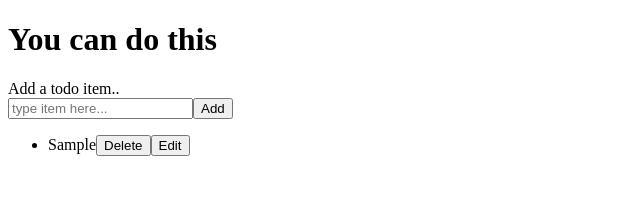
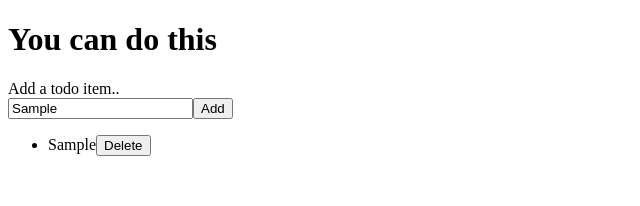
Before and after one commit to ElleDavis/React_todoList, a React (Create React App) app: page / in a window 1280 px wide. Both pictures are taken after typing "Sample" into the empty fields and a click on the button "Add". Shown: the top 206 px of the page, without its empty margins (0-640 px from the left). Built offline with nearby package versions, Linux system fonts and the light colour scheme.

Commit message:
separated components

```diff
--- a/src/App.js
+++ b/src/App.js
@@ -1,7 +1,12 @@
 import React, {Component} from 'react';
-import Greet from './greet'
+import Greet from './greet';
+import AddItem from './add_Item';
+import DeleteItem from './delete_Item';
+// import UseEffect from './useEffect';
 
-
+// separate components
+// pass props to new comp
+// changes func to Arr Func
 
 class App extends Component {
   constructor(props){
@@ -15,7 +20,7 @@ class App extends Component {
 
 
 //For adding Local storage
-updateInput(key,value){
+updateInput=(key,value)=>{
   //update react state
   this.setState({
   [key]:value
@@ -24,7 +29,7 @@ updateInput(key,value){
 
 
 //Add Item Function
-addItem(){
+addItem=()=>{
   //create item with unique ID
   const newItem={
     id:1+ Math.random(),
@@ -46,7 +51,7 @@ addItem(){
 
 
 //Delete item Function
-deleteItem(id){
+deleteItem=(id)=>{
   //copy current list of items
   const list = [...this.state.list];
 
@@ -55,13 +60,6 @@ deleteItem(id){
   this.setState({list:updatedList});
 }
 
-editItem(id){
-  //copy current list of items
-const editlist = [...this.state.list];
-
-  //update Editted item
-
-}
 //Add item section
   render() {
     return (
@@ -71,37 +69,22 @@ const editlist = [...this.state.list];
         <div className='greet'>
           <Greet/>
         </div>
-
-          Add a todo item..
-          <br></br>
-          <input
-            type='text'
-            placeholder='type item here...'
-            value={this.state.newItem}
-            onChange={e => this.updateInput('newItem', e.target.value)}
-          />
-          <button onClick={()=>this.addItem()}>
-            Add
-          </button>
-          <br/>
           <div>
-
+          <AddItem new_Item={this.state.newItem} updateInput={this.updateInput} addItem={this.addItem}/>
+          </div>
+          <div>
+            <DeleteItem deleteItem={this.deleteItem}/>
           </div>
 
           <ul>
-            {this.state.list.map(item=>{
-              return(
-                <li key={item.id}>
-                  {item.value}
-                  <button onClick={()=> this.deleteItem(item.id)}
-                  >Delete</button>
-
-
-                  <button onClick={()=> setTodoEditing(item.id)}>Edit</button>
+          {this.state.list.map(item=>{
+          return(
+                <li key={item.id}> {item.value}
+                  <button onClick={()=> this.deleteItem(item.id)}>Delete</button>
                 </li>
-              )
-            })}
-          </ul>
+          )})
+        }
+      </ul>
         </div>
       </div>
     );
--- a/src/add_Item.js
+++ b/src/add_Item.js
@@ -0,0 +1,23 @@
+import React from 'react'
+
+function Add_Item(props) {
+    console.log(props)
+    return (
+        <div>
+        Add a todo item..
+          <br></br>
+          <input
+            type='text'
+            placeholder='type item here...'
+            value={props.newItem}
+            onChange={e => props.updateInput('newItem', e.target.value)}
+          />
+          <button onClick={()=>props.addItem()}>
+            Add
+          </button>
+
+          </div>
+    )
+}
+
+export default Add_Item
--- a/src/delete_Item.js
+++ b/src/delete_Item.js
@@ -0,0 +1,12 @@
+import React from 'react'
+
+function Delete_Item(props) {
+    console.log(props)
+      return (
+        <div>
+
+        </div>
+  )
+}
+
+export default Delete_Item
--- /dev/null
+++ b/src/useEffect.js
@@ -0,0 +1,9 @@
+// import React from 'react'
+
+// function UseEffect() {
+//     return (
+
+//     )
+// }
+
+// export default UseEffect
```
Also changed, not shown: src/edit_Item.js (deleted), 11 other files (tests, documents, lock files or other folders).
